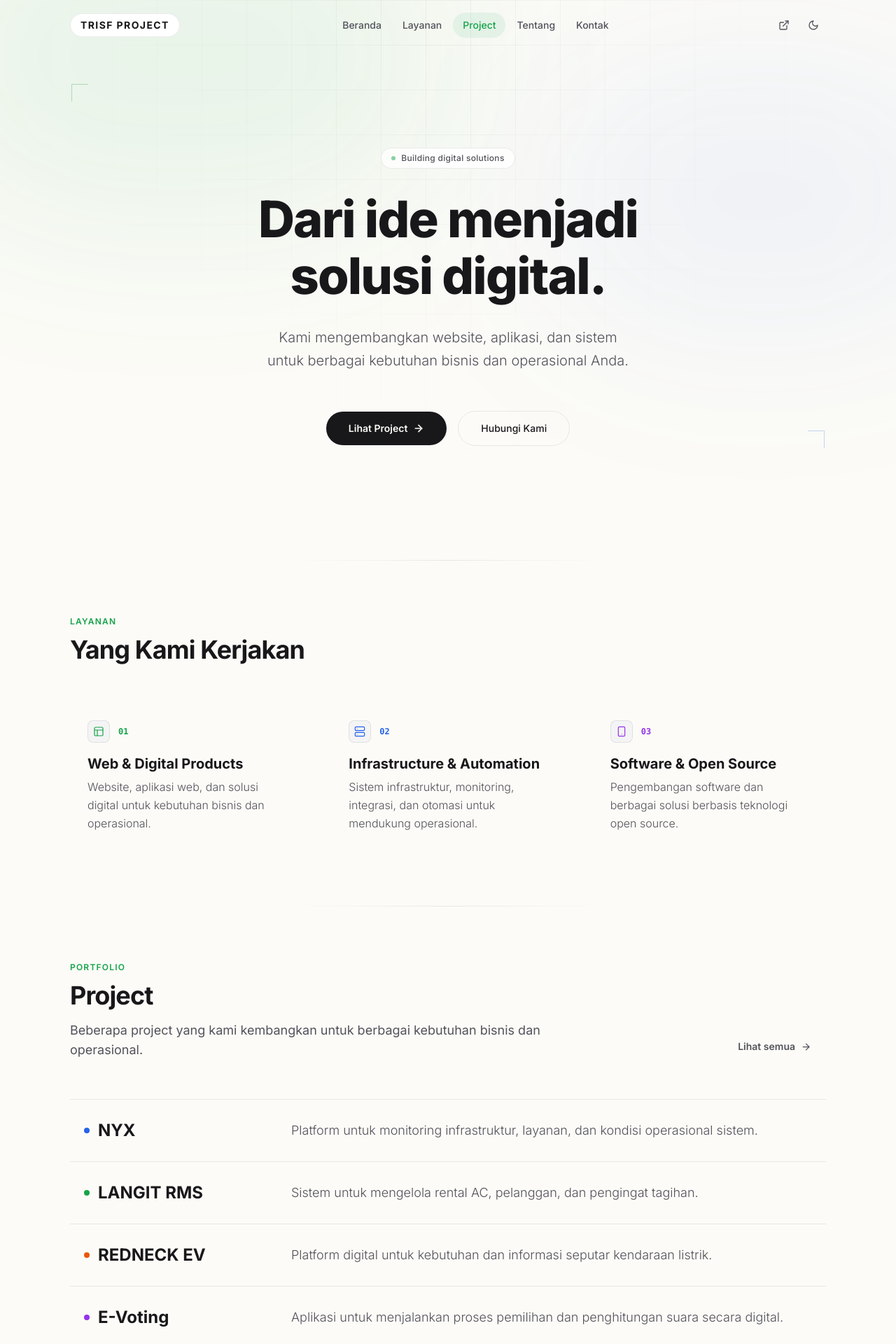
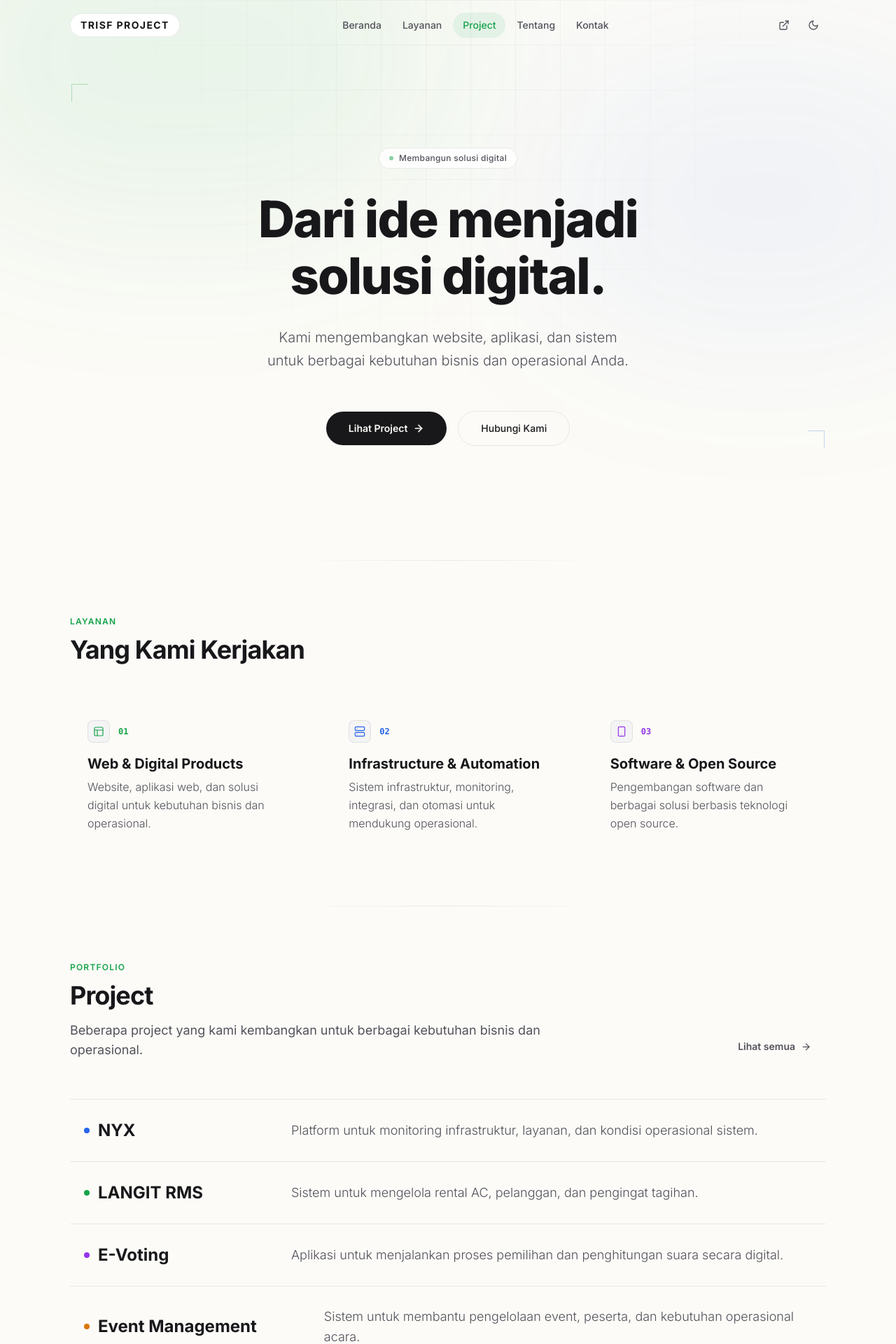
Before and after one commit to trisfproject/trisfproject.github.io, a React (Vite) app: page / in a window 1280 px wide. Shown: the top 1920 px of the page at 70% size. Built offline with nearby package versions, Linux system fonts and the light colour scheme.

Commit message:
refactor: update Hero status text and Projects featured order

```diff
--- a/src/sections/Hero.jsx
+++ b/src/sections/Hero.jsx
@@ -32,7 +32,7 @@ export function Hero() {
           {/* Small status badge */}
           <div className="inline-flex items-center gap-2 rounded-full border border-line-site bg-surface/80 dark:bg-surface/60 px-3.5 py-1.5 backdrop-blur-sm">
             <span className="size-1.5 rounded-full bg-brand-green animate-pulse" />
-            <span className="text-[0.7rem] sm:text-xs font-medium text-text-muted tracking-wide">Building digital solutions</span>
+            <span className="text-[0.7rem] sm:text-xs font-medium text-text-muted tracking-wide">Membangun solusi digital</span>
           </div>
 
           <h1 className="text-[2.25rem] leading-[1.12] font-extrabold tracking-tight text-text-main sm:text-5xl md:text-6xl lg:text-7xl text-balance">
--- a/src/sections/Projects.jsx
+++ b/src/sections/Projects.jsx
@@ -8,7 +8,6 @@ export function Projects() {
   const featuredOrder = [
     'NYX',
     'LANGIT RMS',
-    'REDNECK EV',
     'E-Voting',
     'Event Management',
     'Telegram Bot',
```
